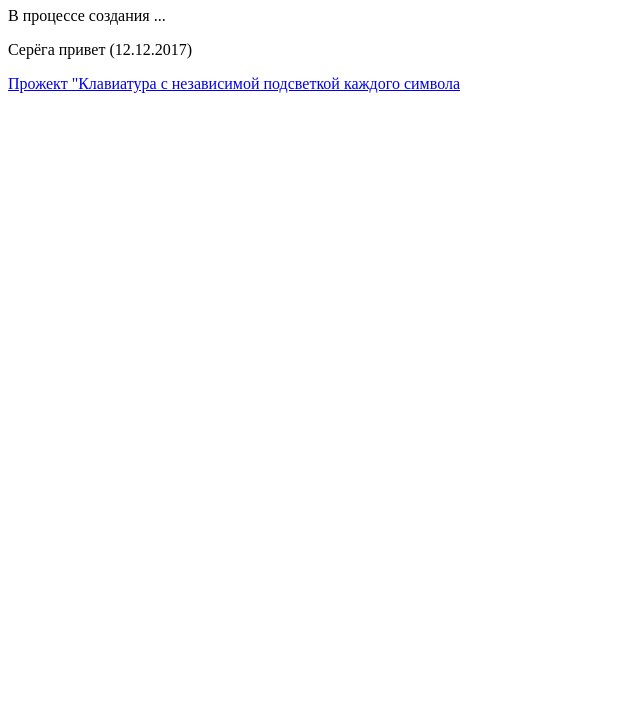
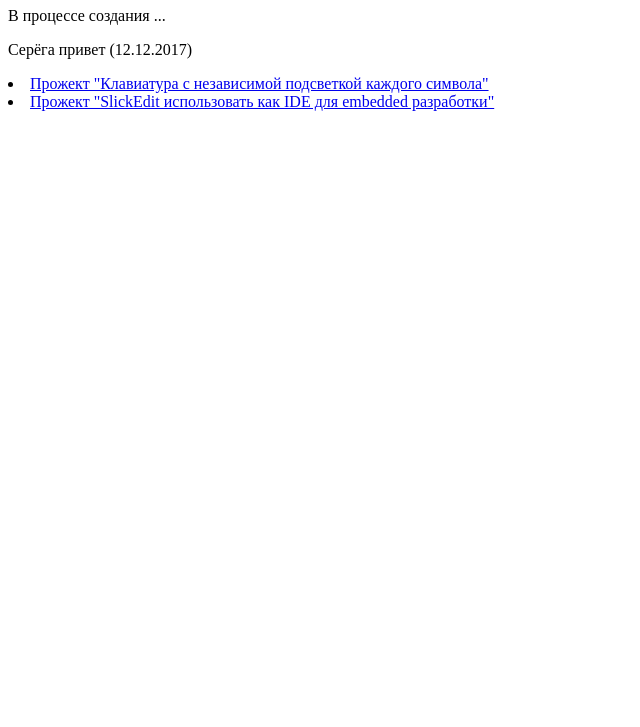
Before and after one commit to Bocha91/Bocha91.github.io, a plain HTML site: page index.html in a window 1280 px wide. Shown: the part 73-800 px from the top of the page, without its empty margins (0-640 px from the left). Drawn offline with Linux system fonts and the light colour scheme.

Commit message:
Add index

```diff
--- a/index.html
+++ b/index.html
@@ -15,6 +15,9 @@
   <h1>Путеводитель по Bocha91.github.io</h1>
     <p>В процессе создания ...</p>
     <p>Серёга привет (12.12.2017)</p>
-    <a href="knopki/index.html">Прожект "Клавиатура с независимой подсветкой каждого символа</a>
+    <lu>
+      <li><a href="knopki/index.html">Прожект "Клавиатура с независимой подсветкой каждого символа"</a></li>
+      <li><a href="Slick/index.html">Прожект "SlickEdit использовать как IDE для embedded разработки"</a></li>
+    </lu>
 </body>
 </html>
```
